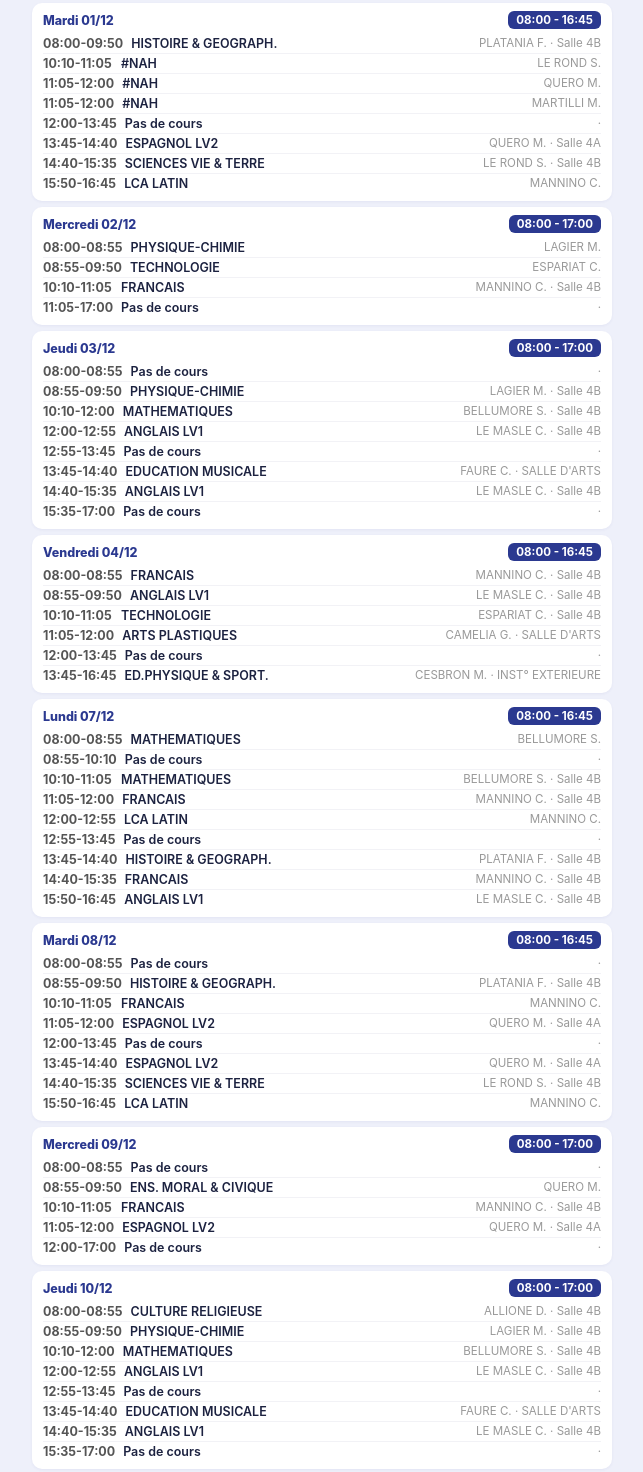
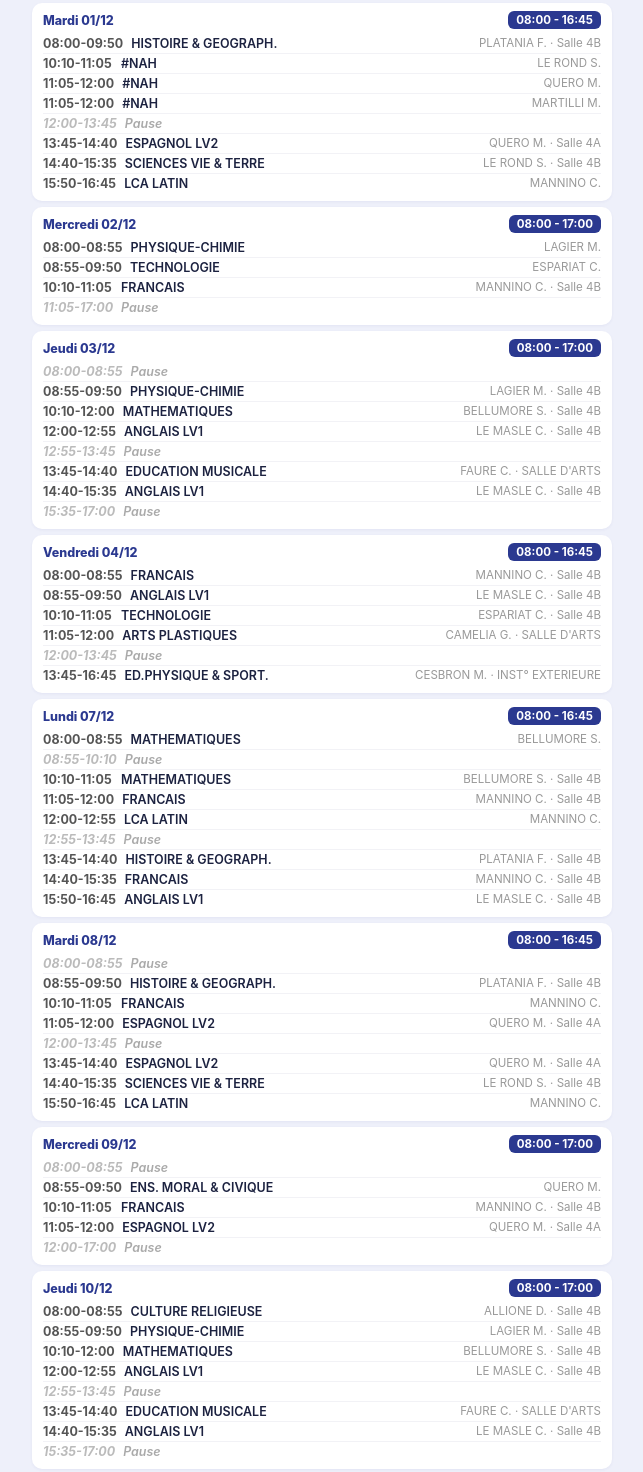
Before and after one commit to Am-hermes/suivi-82f50a91, a plain HTML site: page index.html in a window 1280 px wide. Shown: the part 797-2269 px from the top of the page, without its empty margins (318-961 px from the left). Drawn offline with Linux system fonts and the light colour scheme.

Commit message:
Grey out lunch/free periods (Pas de cours) instead of showing as a weird empty course

```diff
--- a/index.html
+++ b/index.html
@@ -50,6 +50,8 @@ body { font-family: -apple-system, BlinkMacSystemFont, 'Segoe UI', system-ui, sa
 .eday-range { font-size:0.72rem; font-weight:700; color:#fff; background:#2b3990; padding:2px 8px; border-radius:6px; text-transform:none; }
 .erow { display:flex; gap:8px; font-size:0.78rem; padding:2px 0; border-bottom:1px solid #f2f2f6; }
 .erow:last-child { border-bottom:none; }
+.erow.pause { color:#aaa; font-style:italic; }
+.erow.pause .etime { color:#bbb; }
 .etime { font-weight:700; color:#555; min-width:70px; }
 .emat { flex:1; font-weight:600; }
 .eprof { color:#999; font-size:0.72rem; }
@@ -63,7 +65,7 @@ footer { text-align:center; font-size:0.65rem; color:#999; margin-top:16px; padd
     <img src="logo.png" alt="AM" class="logo">
     <h1>📚 Suivi scolaire</h1>
   </div>
-  <div class="updated">Mise à jour : 26/11/2026 à 09h06</div>
+  <div class="updated">Mise à jour : 26/11/2026 à 09h33</div>
   <div class="childtabs">
     <button class="childtab-btn active" onclick="showChild('child-patxi', this)">Patxi</button>
     <button class="childtab-btn" onclick="showChild('child-juliette', this)">Juliette</button>
@@ -80,24 +82,24 @@ footer { text-align:center; font-size:0.65rem; color:#999; margin-top:16px; padd
 <div class="erow"><span class="etime">08:55-09:50</span><span class="emat">PHYSIQUE-CHIMIE</span><span class="eprof">LAGIER M. · Salle 4B</span></div>
 <div class="erow"><span class="etime">10:10-12:00</span><span class="emat">MATHEMATIQUES</span><span class="eprof">BELLUMORE S. · Salle 4B</span></div>
 <div class="erow"><span class="etime">12:00-12:55</span><span class="emat">ANGLAIS LV1</span><span class="eprof">LE MASLE C. · Salle 4B</span></div>
-<div class="erow"><span class="etime">12:55-13:45</span><span class="emat">Pas de cours</span><span class="eprof">  ·  </span></div>
+<div class="erow pause"><span class="etime">12:55-13:45</span><span class="emat">Pause</span></div>
 <div class="erow"><span class="etime">13:45-14:40</span><span class="emat">EDUCATION MUSICALE</span><span class="eprof">FAURE C. · SALLE D'ARTS</span></div>
 <div class="erow"><span class="etime">14:40-15:35</span><span class="emat">ANGLAIS LV1</span><span class="eprof">LE MASLE C. · Salle 4B</span></div>
-<div class="erow"><span class="etime">15:35-17:00</span><span class="emat">Pas de cours</span><span class="eprof">  ·  </span></div>
+<div class="erow pause"><span class="etime">15:35-17:00</span><span class="emat">Pause</span></div>
 </div>
 <div class="eday"><div class="eday-title">vendredi 27/11 <span class="eday-range">08:00 - 16:45</span></div><div class="erow"><span class="etime">08:00-08:55</span><span class="emat">FRANCAIS</span><span class="eprof">MANNINO C. · Salle 4B</span></div>
 <div class="erow"><span class="etime">08:55-09:50</span><span class="emat">ANGLAIS LV1</span><span class="eprof">LE MASLE C. · Salle 4B</span></div>
 <div class="erow"><span class="etime">10:10-11:05</span><span class="emat">TECHNOLOGIE</span><span class="eprof">ESPARIAT  C. · Salle 4B</span></div>
 <div class="erow"><span class="etime">11:05-12:00</span><span class="emat">ARTS PLASTIQUES</span><span class="eprof">CAMELIA G. · SALLE D'ARTS</span></div>
 <div class="erow"><span class="etime">12:00-12:55</span><span class="emat">VIE DE CLASSE</span><span class="eprof">LE MASLE C.</span></div>
-<div class="erow"><span class="etime">12:55-13:45</span><span class="emat">Pas de cours</span><span class="eprof">  ·  </span></div>
+<div class="erow pause"><span class="etime">12:55-13:45</span><span class="emat">Pause</span></div>
 <div class="erow"><span class="etime">13:45-16:45</span><span class="emat">ED.PHYSIQUE &amp; SPORT.</span><span class="eprof">CESBRON M. · INST° EXTERIEURE</span></div>
 </div>
-<div class="eday"><div class="eday-title">lundi 30/11 <span class="eday-range">08:00 - 16:45</span></div><div class="erow"><span class="etime">08:00-10:10</span><span class="emat">Pas de cours</span><span class="eprof">  ·  </span></div>
+<div class="eday"><div class="eday-title">lundi 30/11 <span class="eday-range">08:00 - 16:45</span></div><div class="erow pause"><span class="etime">08:00-10:10</span><span class="emat">Pause</span></div>
 <div class="erow"><span class="etime">10:10-11:05</span><span class="emat">MATHEMATIQUES</span><span class="eprof">BELLUMORE S. · Salle 4B</span></div>
 <div class="erow"><span class="etime">11:05-12:00</span><span class="emat">FRANCAIS</span><span class="eprof">MANNINO C. · Salle 4B</span></div>
 <div class="erow"><span class="etime">12:00-12:55</span><span class="emat">LCA LATIN</span><span class="eprof">MANNINO C.</span></div>
-<div class="erow"><span class="etime">12:55-13:45</span><span class="emat">Pas de cours</span><span class="eprof">  ·  </span></div>
+<div class="erow pause"><span class="etime">12:55-13:45</span><span class="emat">Pause</span></div>
 <div class="erow"><span class="etime">13:45-14:40</span><span class="emat">HISTOIRE &amp; GEOGRAPH.</span><span class="eprof">PLATANIA F. · Salle 4B</span></div>
 <div class="erow"><span class="etime">14:40-15:35</span><span class="emat">FRANCAIS</span><span class="eprof">MANNINO C. · Salle 4B</span></div>
 <div class="erow"><span class="etime">15:50-16:45</span><span class="emat">ANGLAIS LV1</span><span class="eprof">LE MASLE C. · Salle 4B</span></div>
@@ -106,7 +108,7 @@ footer { text-align:center; font-size:0.65rem; color:#999; margin-top:16px; padd
 <div class="erow"><span class="etime">10:10-11:05</span><span class="emat">#NAH</span><span class="eprof">LE ROND  S.</span></div>
 <div class="erow"><span class="etime">11:05-12:00</span><span class="emat">#NAH</span><span class="eprof">QUERO  M.</span></div>
 <div class="erow"><span class="etime">11:05-12:00</span><span class="emat">#NAH</span><span class="eprof">MARTILLI M.</span></div>
-<div class="erow"><span class="etime">12:00-13:45</span><span class="emat">Pas de cours</span><span class="eprof">  ·  </span></div>
+<div class="erow pause"><span class="etime">12:00-13:45</span><span class="emat">Pause</span></div>
 <div class="erow"><span class="etime">13:45-14:40</span><span class="emat">ESPAGNOL LV2</span><span class="eprof">QUERO  M. · Salle 4A</span></div>
 <div class="erow"><span class="etime">14:40-15:35</span><span class="emat">SCIENCES VIE &amp; TERRE</span><span class="eprof">LE ROND  S. · Salle 4B</span></div>
 <div class="erow"><span class="etime">15:50-16:45</span><span class="emat">LCA LATIN</span><span class="eprof">MANNINO C.</span></div>
@@ -114,57 +116,57 @@ footer { text-align:center; font-size:0.65rem; color:#999; margin-top:16px; padd
 <div class="eday"><div class="eday-title">mercredi 02/12 <span class="eday-range">08:00 - 17:00</span></div><div class="erow"><span class="etime">08:00-08:55</span><span class="emat">PHYSIQUE-CHIMIE</span><span class="eprof">LAGIER M.</span></div>
 <div class="erow"><span class="etime">08:55-09:50</span><span class="emat">TECHNOLOGIE</span><span class="eprof">ESPARIAT  C.</span></div>
 <div class="erow"><span class="etime">10:10-11:05</span><span class="emat">FRANCAIS</span><span class="eprof">MANNINO C. · Salle 4B</span></div>
-<div class="erow"><span class="etime">11:05-17:00</span><span class="emat">Pas de cours</span><span class="eprof">  ·  </span></div>
+<div class="erow pause"><span class="etime">11:05-17:00</span><span class="emat">Pause</span></div>
 </div>
-<div class="eday"><div class="eday-title">jeudi 03/12 <span class="eday-range">08:00 - 17:00</span></div><div class="erow"><span class="etime">08:00-08:55</span><span class="emat">Pas de cours</span><span class="eprof">  ·  </span></div>
+<div class="eday"><div class="eday-title">jeudi 03/12 <span class="eday-range">08:00 - 17:00</span></div><div class="erow pause"><span class="etime">08:00-08:55</span><span class="emat">Pause</span></div>
 <div class="erow"><span class="etime">08:55-09:50</span><span class="emat">PHYSIQUE-CHIMIE</span><span class="eprof">LAGIER M. · Salle 4B</span></div>
 <div class="erow"><span class="etime">10:10-12:00</span><span class="emat">MATHEMATIQUES</span><span class="eprof">BELLUMORE S. · Salle 4B</span></div>
 <div class="erow"><span class="etime">12:00-12:55</span><span class="emat">ANGLAIS LV1</span><span class="eprof">LE MASLE C. · Salle 4B</span></div>
-<div class="erow"><span class="etime">12:55-13:45</span><span class="emat">Pas de cours</span><span class="eprof">  ·  </span></div>
+<div class="erow pause"><span class="etime">12:55-13:45</span><span class="emat">Pause</span></div>
 <div class="erow"><span class="etime">13:45-14:40</span><span class="emat">EDUCATION MUSICALE</span><span class="eprof">FAURE C. · SALLE D'ARTS</span></div>
 <div class="erow"><span class="etime">14:40-15:35</span><span class="emat">ANGLAIS LV1</span><span class="eprof">LE MASLE C. · Salle 4B</span></div>
-<div class="erow"><span class="etime">15:35-17:00</span><span class="emat">Pas de cours</span><span class="eprof">  ·  </span></div>
+<div class="erow pause"><span class="etime">15:35-17:00</span><span class="emat">Pause</span></div>
 </div>
 <div class="eday"><div class="eday-title">vendredi 04/12 <span class="eday-range">08:00 - 16:45</span></div><div class="erow"><span class="etime">08:00-08:55</span><span class="emat">FRANCAIS</span><span class="eprof">MANNINO C. · Salle 4B</span></div>
 <div class="erow"><span class="etime">08:55-09:50</span><span class="emat">ANGLAIS LV1</span><span class="eprof">LE MASLE C. · Salle 4B</span></div>
 <div class="erow"><span class="etime">10:10-11:05</span><span class="emat">TECHNOLOGIE</span><span class="eprof">ESPARIAT  C. · Salle 4B</span></div>
 <div class="erow"><span class="etime">11:05-12:00</span><span class="emat">ARTS PLASTIQUES</span><span class="eprof">CAMELIA G. · SALLE D'ARTS</span></div>
-<div class="erow"><span class="etime">12:00-13:45</span><span class="emat">Pas de cours</span><span class="eprof">  ·  </span></div>
+<div class="erow pause"><span class="etime">12:00-13:45</span><span class="emat">Pause</span></div>
 <div class="erow"><span class="etime">13:45-16:45</span><span class="emat">ED.PHYSIQUE &amp; SPORT.</span><span class="eprof">CESBRON M. · INST° EXTERIEURE</span></div>
 </div>
 <div class="eday"><div class="eday-title">lundi 07/12 <span class="eday-range">08:00 - 16:45</span></div><div class="erow"><span class="etime">08:00-08:55</span><span class="emat">MATHEMATIQUES</span><span class="eprof">BELLUMORE S.</span></div>
-<div class="erow"><span class="etime">08:55-10:10</span><span class="emat">Pas de cours</span><span class="eprof">  ·  </span></div>
+<div class="erow pause"><span class="etime">08:55-10:10</span><span class="emat">Pause</span></div>
 <div class="erow"><span class="etime">10:10-11:05</span><span class="emat">MATHEMATIQUES</span><span class="eprof">BELLUMORE S. · Salle 4B</span></div>
 <div class="erow"><span class="etime">11:05-12:00</span><span class="emat">FRANCAIS</span><span class="eprof">MANNINO C. · Salle 4B</span></div>
 <div class="erow"><span class="etime">12:00-12:55</span><span class="emat">LCA LATIN</span><span class="eprof">MANNINO C.</span></div>
-<div class="erow"><span class="etime">12:55-13:45</span><span class="emat">Pas de cours</span><span class="eprof">  ·  </span></div>
+<div class="erow pause"><span class="etime">12:55-13:45</span><span class="emat">Pause</span></div>
 <div class="erow"><span class="etime">13:45-14:40</span><span class="emat">HISTOIRE &amp; GEOGRAPH.</span><span class="eprof">PLATANIA F. · Salle 4B</span></div>
 <div class="erow"><span class="etime">14:40-15:35</span><span class="emat">FRANCAIS</span><span class="eprof">MANNINO C. · Salle 4B</span></div>
 <div class="erow"><span class="etime">15:50-16:45</span><span class="emat">ANGLAIS LV1</span><span class="eprof">LE MASLE C. · Salle 4B</span></div>
 </div>
-<div class="eday"><div class="eday-title">mardi 08/12 <span class="eday-range">08:00 - 16:45</span></div><div class="erow"><span class="etime">08:00-08:55</span><span class="emat">Pas de cours</span><span class="eprof">  ·  </span></div>
+<div class="eday"><div class="eday-title">mardi 08/12 <span class="eday-range">08:00 - 16:45</span></div><div class="erow pause"><span class="etime">08:00-08:55</span><span class="emat">Pause</span></div>
 <div class="erow"><span class="etime">08:55-09:50</span><span class="emat">HISTOIRE &amp; GEOGRAPH.</span><span class="eprof">PLATANIA F. · Salle 4B</span></div>
 <div class="erow"><span class="etime">10:10-11:05</span><span class="emat">FRANCAIS</span><span class="eprof">MANNINO C.</span></div>
 <div class="erow"><span class="etime">11:05-12:00</span><span class="emat">ESPAGNOL LV2</span><span class="eprof">QUERO  M. · Salle 4A</span></div>
-<div class="erow"><span class="etime">12:00-13:45</span><span class="emat">Pas de cours</span><span class="eprof">  ·  </span></div>
+<div class="erow pause"><span class="etime">12:00-13:45</span><span class="emat">Pause</span></div>
 <div class="erow"><span class="etime">13:45-14:40</span><span class="emat">ESPAGNOL LV2</span><span class="eprof">QUERO  M. · Salle 4A</span></div>
 <div class="erow"><span class="etime">14:40-15:35</span><span class="emat">SCIENCES VIE &amp; TERRE</span><span class="eprof">LE ROND  S. · Salle 4B</span></div>
 <div class="erow"><span class="etime">15:50-16:45</span><span class="emat">LCA LATIN</span><span class="eprof">MANNINO C.</span></div>
 </div>
-<div class="eday"><div class="eday-title">mercredi 09/12 <span class="eday-range">08:00 - 17:00</span></div><div class="erow"><span class="etime">08:00-08:55</span><span class="emat">Pas de cours</span><span class="eprof">  ·  </span></div>
+<div class="eday"><div class="eday-title">mercredi 09/12 <span class="eday-range">08:00 - 17:00</span></div><div class="erow pause"><span class="etime">08:00-08:55</span><span class="emat">Pause</span></div>
 <div class="erow"><span class="etime">08:55-09:50</span><span class="emat">ENS. MORAL &amp; CIVIQUE</span><span class="eprof">QUERO  M.</span></div>
 <div class="erow"><span class="etime">10:10-11:05</span><span class="emat">FRANCAIS</span><span class="eprof">MANNINO C. · Salle 4B</span></div>
 <div class="erow"><span class="etime">11:05-12:00</span><span class="emat">ESPAGNOL LV2</span><span class="eprof">QUERO  M. · Salle 4A</span></div>
-<div class="erow"><span class="etime">12:00-17:00</span><span class="emat">Pas de cours</span><span class="eprof">  ·  </span></div>
+<div class="erow pause"><span class="etime">12:00-17:00</span><span class="emat">Pause</span></div>
 </div>
 <div class="eday"><div class="eday-title">jeudi 10/12 <span class="eday-range">08:00 - 17:00</span></div><div class="erow"><span class="etime">08:00-08:55</span><span class="emat">CULTURE RELIGIEUSE</span><span class="eprof">ALLIONE D. · Salle 4B</span></div>
 <div class="erow"><span class="etime">08:55-09:50</span><span class="emat">PHYSIQUE-CHIMIE</span><span class="eprof">LAGIER M. · Salle 4B</span></div>
 <div class="erow"><span class="etime">10:10-12:00</span><span class="emat">MATHEMATIQUES</span><span class="eprof">BELLUMORE S. · Salle 4B</span></div>
 <div class="erow"><span class="etime">12:00-12:55</span><span class="emat">ANGLAIS LV1</span><span class="eprof">LE MASLE C. · Salle 4B</span></div>
-<div class="erow"><span class="etime">12:55-13:45</span><span class="emat">Pas de cours</span><span class="eprof">  ·  </span></div>
+<div class="erow pause"><span class="etime">12:55-13:45</span><span class="emat">Pause</span></div>
 <div class="erow"><span class="etime">13:45-14:40</span><span class="emat">EDUCATION MUSICALE</span><span class="eprof">FAURE C. · SALLE D'ARTS</span></div>
 <div class="erow"><span class="etime">14:40-15:35</span><span class="emat">ANGLAIS LV1</span><span class="eprof">LE MASLE C. · Salle 4B</span></div>
-<div class="erow"><span class="etime">15:35-17:00</span><span class="emat">Pas de cours</span><span class="eprof">  ·  </span></div>
+<div class="erow pause"><span class="etime">15:35-17:00</span><span class="emat">Pause</span></div>
 </div>
 <div class="section-title" id="devoirs-Patxi">📝 Devoirs</div>
 <div class="row ">
```
